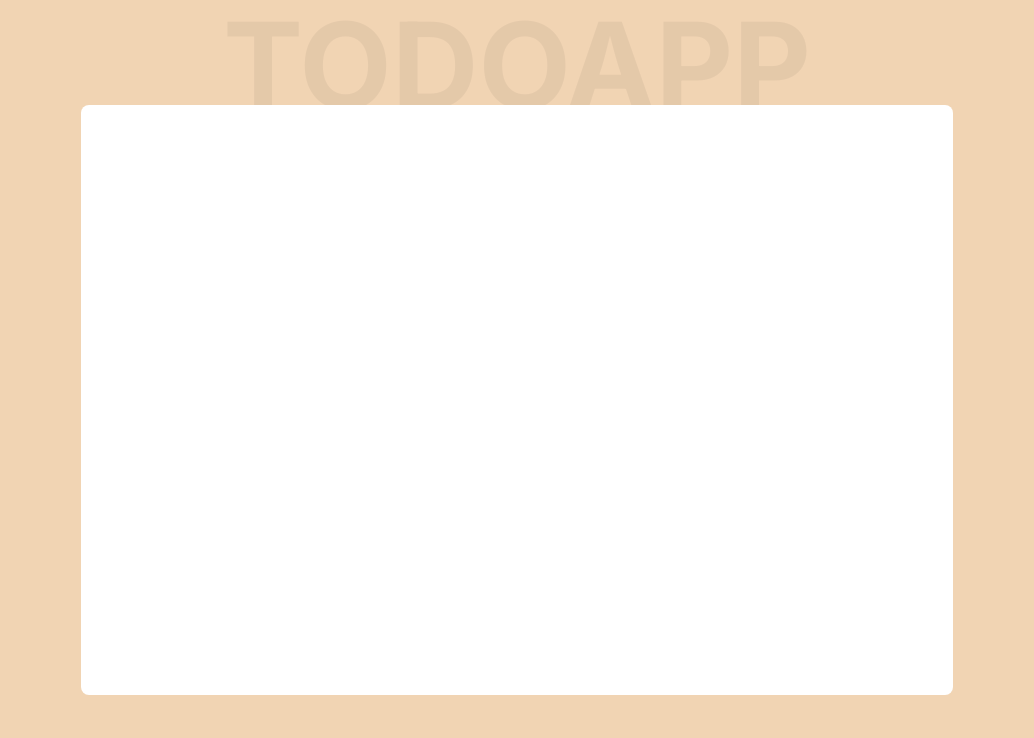
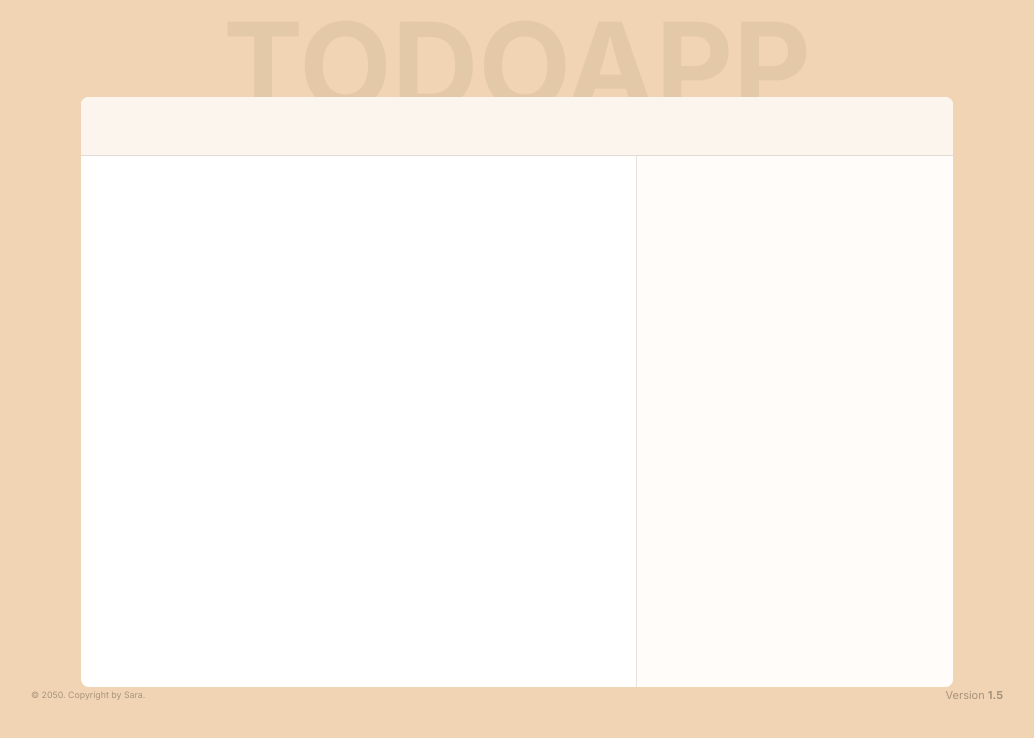
Before and after one commit to SaraMecinovic1/todo-list, a React (Vite) app in the folder todo-list/: page / in a window 1280 px wide. Shown: the top 738 px of the page, without its empty margins (123-1157 px from the left). Built offline with nearby package versions, Linux system fonts and the light colour scheme; the HTML template or start-up script is replaced by a standard one.

Commit message:
copyright

```diff
--- a/todo-list/src/App.tsx
+++ b/todo-list/src/App.tsx
@@ -1,16 +1,21 @@
 function App() {
   return (
-    <div className="flex justify-center items-center font-sans bg-[#f1d4b3] min-h-screen">
+    <div className="flex flex-col justify-center items-center font-sans bg-[#f1d4b3] min-h-screen">
       <h1 className="text-[120px] font-bold text-black/5 uppercase absolute left-1/2 -translate-x-1/2 ">
         TodoApp
       </h1>
 
-      <main className=" relative w-[872px] h-[590px] bg-white rounded-[8px] ">
-        <header></header>
+      <main className=" relative w-[872px] h-[590px] bg-white rounded-[8px] shadow-[0_4px_4px_rgba(0,0,0,0,0.8)] grid grid-cols-[7fr_4fr] grid-rows-[59px_1fr] overflow-hidden">
+        <header className="col-[1/3] row-[1/2] bg-[#fbf5ed] border-b border-black/[0.10]"></header>
         <ul></ul>
-        <section></section>
+        <section className="col-[2/3] row-[2/3] bg-[#fffcf9] border-l border-black/[0.10]"></section>
       </main>
-      <footer></footer>
+      <footer className="flex justify-between w-[972px] items-center text-[11px] opacity-30 mt-[12px ]">
+        <small>&copy; 2050. Copyright by Sara.</small>
+        <p>
+          Version <b>1.5</b>
+        </p>
+      </footer>
     </div>
   );
 }
```
